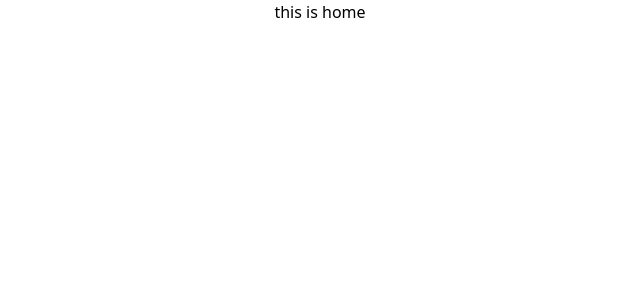
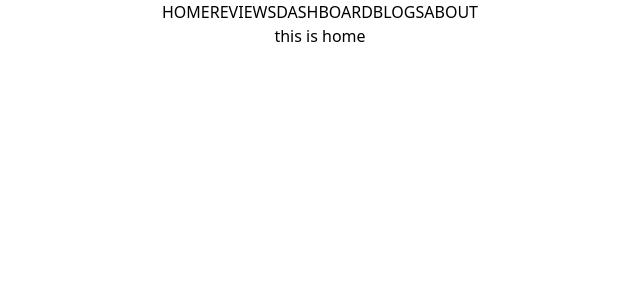
Before and after one commit to Mahbub-Sajon/table-lamp-review, a React (Create React App) app: page / in a window 1280 px wide. Shown: the top 300 px of the page, without its empty margins (320-960 px from the left). Built offline with nearby package versions, Linux system fonts and the light colour scheme.

Commit message:
navbar added

```diff
--- a/src/App.js
+++ b/src/App.js
@@ -6,11 +6,13 @@
 import Blogs from './component/Blogs/Blogs'
 import About from './component/About/About'
 import NotFound from './component/NotFound/NotFound';
+import Navbar from './component/Navbar/Navbar';
 
 
 function App() {
   return (
     <div className="App">
+      <Navbar></Navbar>
     <Routes>
       <Route path="/" element={<Home/>}></Route>
       <Route path="/home" element={<Home/>}></Route>
--- a/src/component/Navbar/Navbar.js
+++ b/src/component/Navbar/Navbar.js
@@ -1,9 +1,16 @@
 import React from 'react';
+import { Link } from 'react-router-dom';
 
 const Navbar = () => {
     return (
         <div>
-
+            <nav>
+                <Link to="/">HOME</Link>
+                <Link to="/reviews">REVIEWS</Link>
+                <Link to="/dashboard">DASHBOARD</Link>
+                <Link to="/blogs">BLOGS</Link>
+                <Link to="/about">ABOUT</Link>
+            </nav>
         </div>
     );
 };
```
